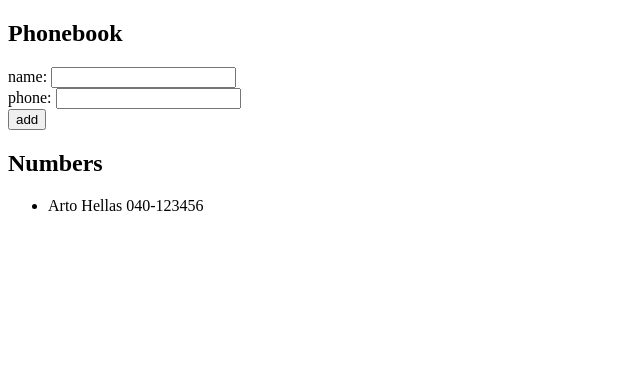
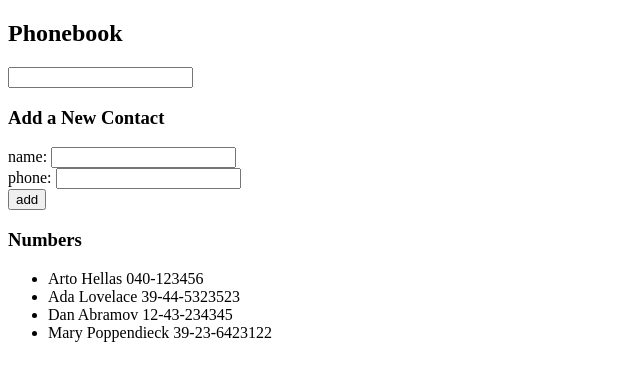
Before and after one commit to RoReeceDev/full-stack-open, a React (Vite) app in the folder part2/thePhonebook/: page / in a window 1280 px wide. Shown: the top 380 px of the page, without its empty margins (0-640 px from the left). Built offline with nearby package versions, Linux system fonts and the light colour scheme.

Commit message:
Exercise 2.9 completed

```diff
--- a/part2/thePhonebook/src/App.jsx
+++ b/part2/thePhonebook/src/App.jsx
@@ -1,14 +1,18 @@
 import { useState } from 'react'
 
 function App() {
-  const [persons, setPersons] = useState([{
-    name: 'Arto Hellas',
-    phone: '040-123456'
-  }])
+  const [persons, setPersons] = useState([
+    { name: 'Arto Hellas', phone: '040-123456', id: 1 },
+    { name: 'Ada Lovelace', phone: '39-44-5323523', id: 2 },
+    { name: 'Dan Abramov', phone: '12-43-234345', id: 3 },
+    { name: 'Mary Poppendieck', phone: '39-23-6423122', id: 4 }
+  ])
 
   const [newName, setNewName] = useState('')
 
   const [newPhone, setNewPhone] = useState('')
+
+  const [ searchContact, setSearchContact ] = useState('')
 
   const handleNameChange = (e) => {
     console.log(e.target.value)
@@ -26,6 +30,7 @@ function App() {
     const nameObj = {
       name: newName,
       phone: newPhone,
+      id: persons.length + 1
     }
 
     const dulplicate = (n) => {
@@ -36,7 +41,7 @@ function App() {
       }
     }
 
-    if(dulplicate(nameObj)){
+    if (dulplicate(nameObj)) {
       alert(`${nameObj.name} is already added to the phonebook`)
     } else if (!dulplicate(nameObj)) {
       setPersons(persons.concat(nameObj))
@@ -45,11 +50,28 @@ function App() {
     setNewName('')
   }
 
+  const handleSearch = (e) => {
+    console.log(e.target.value)
+    setSearchContact(e.target.value)
+  }
+
+
+  const contactsToShow = searchContact ? persons.filter(person => person.name.toLowerCase().includes(searchContact.toLowerCase()))
+  : persons
+
   console.log(persons)
 
   return (
     <>
       <h2>Phonebook</h2>
+      <div>
+        <input
+        type="text"
+        value={searchContact}
+        onChange={handleSearch}
+        />
+      </div>
+      <h3>Add a New Contact</h3>
       <form onSubmit={addContact}>
         <div>
           name: <input
@@ -58,18 +80,18 @@ function App() {
           />
         </div>
         <div>
-        phone: <input
-          value={newPhone}
-          onChange={handlePhoneChange}
+          phone: <input
+            value={newPhone}
+            onChange={handlePhoneChange}
           />
         </div>
         <div>
           <button type="submit">add</button>
         </div>
       </form>
-      <h2>Numbers</h2>
+      <h3>Numbers</h3>
       <ul>
-        {persons.map(person => <li key={person.name}>{person.name} {person.phone}</li>)}
+        {contactsToShow.map(person => <li key={person.id}>{person.name} {person.phone}</li>)}
       </ul>
     </>
   )
```
